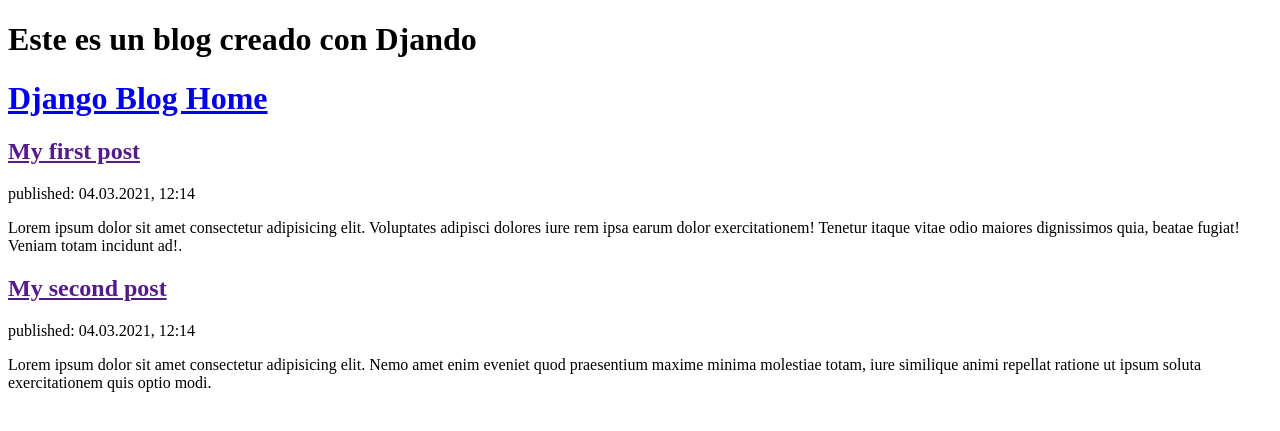
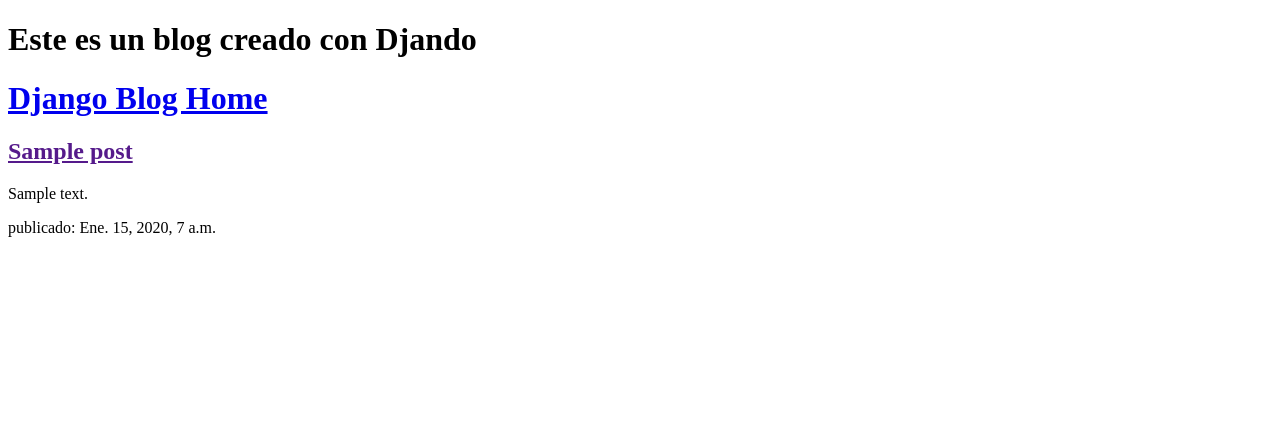
Before and after one commit to alejandroPolak-1/pythonDjangoBlog, a Django app: page / in a window 1280 px wide. Shown: the top 431 px of the page. Run offline with Django 3.2, Linux system fonts and the light colour scheme; tables that the repository leaves empty hold one stand-in row (values such as "Sample post").

Commit message:
addd contenido dinamico

```diff
--- a/blog/templates/blog/post_list.html
+++ b/blog/templates/blog/post_list.html
@@ -12,17 +12,13 @@
         <h1><a href="/">Django Blog Home</a></h1>
     </div>
 
+{% for post in posts %}
     <div>
-        <h2><a href="">My first post</a></h2>
-        <p>published: 04.03.2021, 12:14</p>
-        <p>Lorem ipsum dolor sit amet consectetur adipisicing elit. Voluptates adipisci dolores iure rem ipsa earum dolor exercitationem! Tenetur itaque vitae odio maiores dignissimos quia, beatae fugiat! Veniam totam incidunt ad!.</p>
+        <h2><a href="">{{ post.title }}</a></h2>
+        <p>{{ post.text|linebreaksbr }}</p>
+        <p> publicado: {{ post.published_date }}</p>
     </div>
+{% endfor %}
 
-    <div>
-        <h2><a href="">My second post</a></h2>
-        <p>published: 04.03.2021, 12:14</p>
-        <p>Lorem ipsum dolor sit amet consectetur adipisicing elit. Nemo amet enim eveniet quod praesentium maxime minima molestiae totam, iure similique animi repellat ratione ut ipsum soluta exercitationem quis optio modi.</p>
-    </div>
-</body>
 </body>
 </html>
--- a/blog/views.py
+++ b/blog/views.py
@@ -1,4 +1,7 @@
 from django.shortcuts import render
+from django.utils import timezone
+from .models import Post
 
 def post_list(request):
-    return render(request, 'blog/post_list.html', {})
+    posts = Post.objects.filter(published_date__lte=timezone.now()).order_by('published_date')
+    return render(request, 'blog/post_list.html', {'posts':posts})
```
